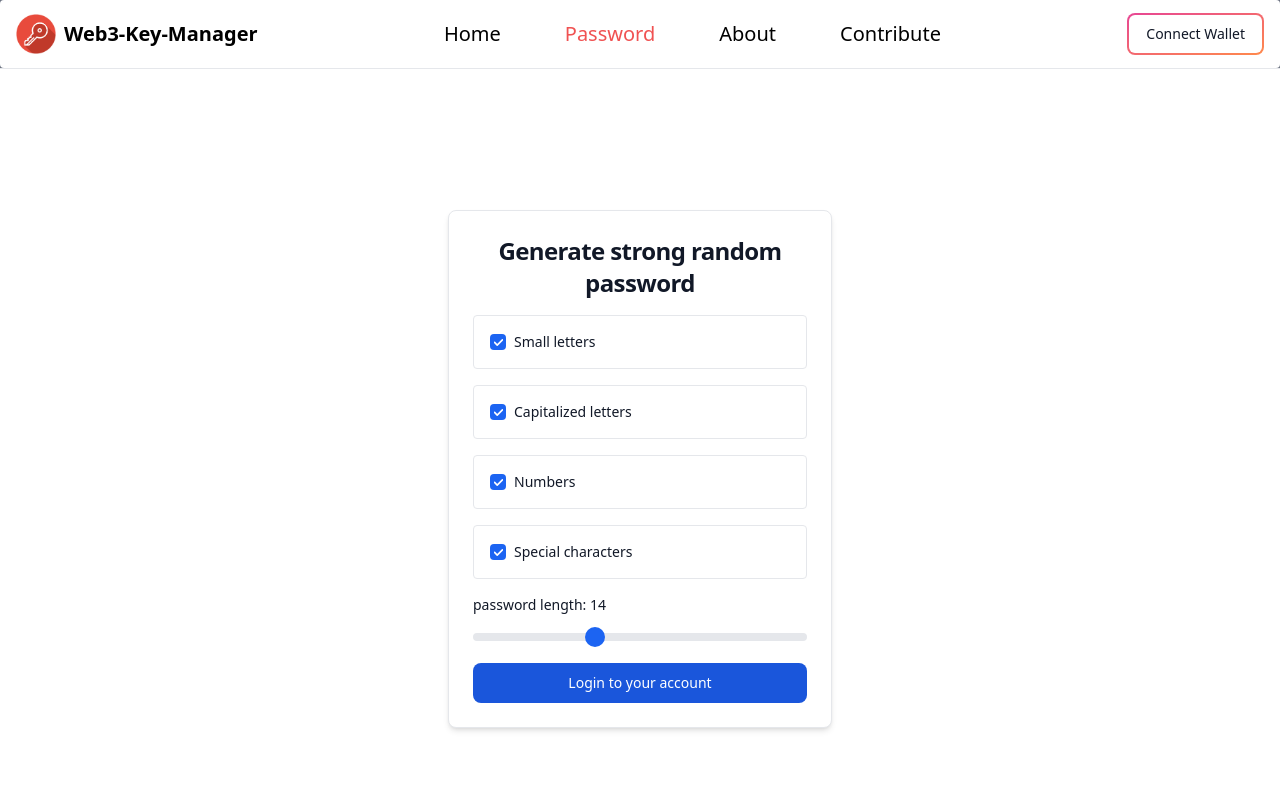
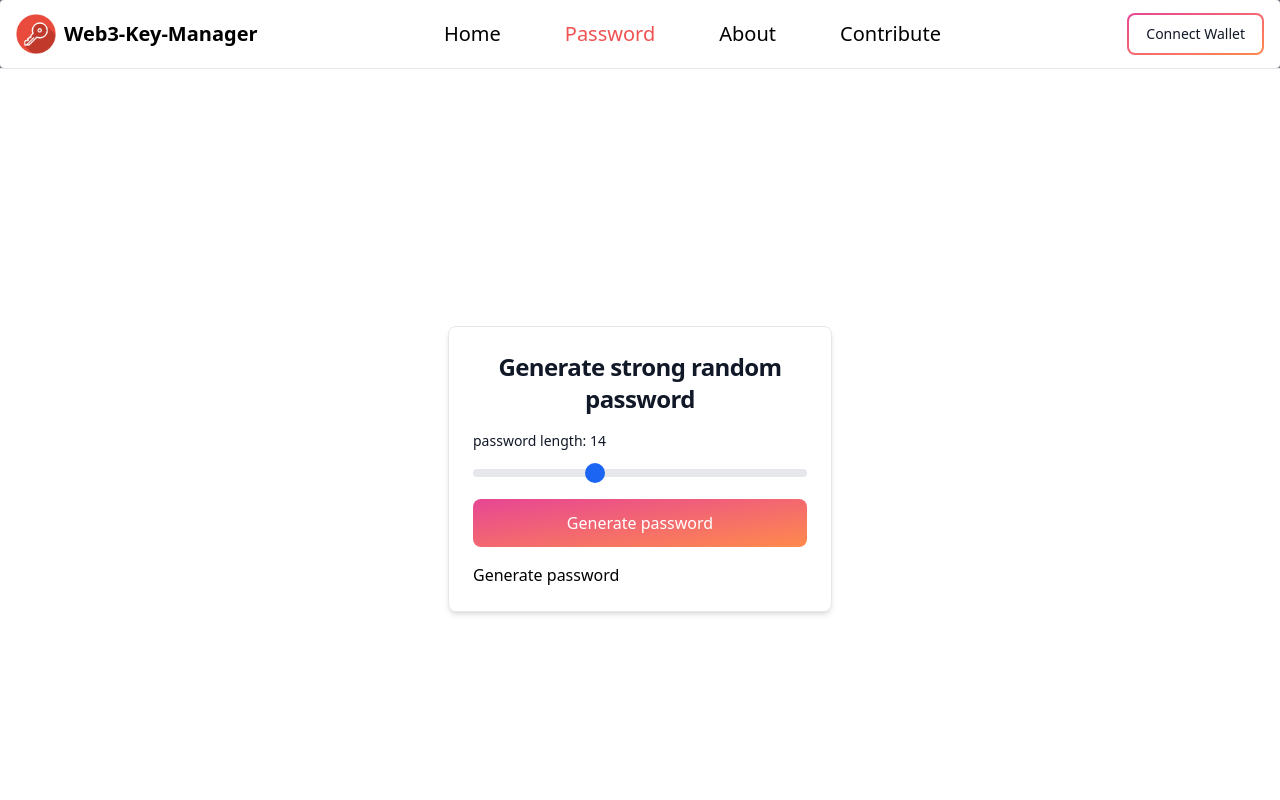
Before and after one commit to deependujha/web3-key-manager, a Next.js app in the folder frontend/: page /password in a window 1280 px wide. Shown: the top 800 px of the page. Built offline with nearby package versions, Linux system fonts and the light colour scheme.

Commit message:
create random password all functionality done

```diff
--- a/frontend/components/password/CreateRandomPassword.jsx
+++ b/frontend/components/password/CreateRandomPassword.jsx
@@ -1,44 +1,34 @@
 import React, { useState } from 'react';
-import { Card } from 'flowbite-react';
+import { Card, Button } from 'flowbite-react';
+import Image from 'next/image';
+
 const SquareBox = () => {
-	let inputData = {
-		small: true,
-		capital: true,
-		numbers: true,
-		special: true,
-		length: '14',
-	};
-	const [input, setInput] = useState(inputData);
+	const [length, setLength] = useState(14);
+	const [password, setPassword] = useState('');
+	const [copytxt, setCopytxt] = useState('copy');
 
-	const handleChange = (event) => {
-		// console.log('trying to change: ', event.target.name);
-		// console.log('new value: ', event.target.value);
-		// console.log('new checked: ', event.target.checked);
+	/* Function to generate combination of password */
+	function generateP() {
+		var pass = '';
+		var str =
+			'ABCDEFGHIJKLMNOPQRSTUVWXYZ' + 'abcdefghijklmnopqrstuvwxyz0123456789@#$';
 
-		// in case of checkboxes, event.target.value is 'on', and the new state info is in: event.target.checked
-		if (event.target.value === 'on') {
-			// if case specifies: the changed variable was a checkbox
-			setInput({ ...input, [event.target.name]: event.target.checked });
-		} else {
-			// else case specifies: the changed variable was the slider
-			setInput({ ...input, [event.target.name]: event.target.value });
+		for (let i = 1; i <= length; i++) {
+			var char = Math.floor(Math.random() * str.length + 1);
+
+			pass += str.charAt(char);
+		}
+
+		setPassword(pass);
+		setCopytxt('copy');
+	}
+
+	const copyPassword = () => {
+		{
+			navigator.clipboard.writeText(password);
+			setCopytxt('copied');
 		}
 	};
-	 /* Function to generate combination of password */
-	 function generateP() {
-		var pass = '';
-		var str = 'ABCDEFGHIJKLMNOPQRSTUVWXYZ' +
-				'abcdefghijklmnopqrstuvwxyz0123456789@#$';
-
-		for (let i = 1; i <= 8; i++) {
-			var char = Math.floor(Math.random()
-						* str.length + 1);
-
-			pass += str.charAt(char)
-		}
-
-		return pass;
-	}
 
 	return (
 		<div>
@@ -48,76 +38,12 @@ const SquareBox = () => {
 						Generate strong random password
 					</h5>
 
-					<div className="flex items-center pl-4 rounded border border-gray-200 dark:border-gray-700">
-						<input
-							checked={input.small}
-							id="bordered-checkbox-1"
-							type="checkbox"
-							onChange={handleChange}
-							name="small"
-							className="w-4 h-4 text-blue-600 bg-gray-100 rounded border-gray-300 focus:ring-blue-500 dark:focus:ring-blue-600 dark:ring-offset-gray-800 focus:ring-2 dark:bg-gray-700 dark:border-gray-600"
-						/>
-						<label
-							htmlFor="bordered-checkbox-1"
-							className="py-4 ml-2 w-full text-sm font-medium text-gray-900 dark:text-gray-300"
-						>
-							Small letters
-						</label>
-					</div>
-					<div className="flex items-center pl-4 rounded border border-gray-200 dark:border-gray-700">
-						<input
-							checked={input.capital}
-							id="bordered-checkbox-2"
-							type="checkbox"
-							onChange={handleChange}
-							name="capital"
-							className="w-4 h-4 text-blue-600 bg-gray-100 rounded border-gray-300 focus:ring-blue-500 dark:focus:ring-blue-600 dark:ring-offset-gray-800 focus:ring-2 dark:bg-gray-700 dark:border-gray-600"
-						/>
-						<label
-							htmlFor="bordered-checkbox-2"
-							className="py-4 ml-2 w-full text-sm font-medium text-gray-900 dark:text-gray-300"
-						>
-							Capitalized letters
-						</label>
-					</div>
-					<div className="flex items-center pl-4 rounded border border-gray-200 dark:border-gray-700">
-						<input
-							id="bordered-checkbox-3"
-							checked={input.numbers}
-							type="checkbox"
-							onChange={handleChange}
-							name="numbers"
-							className="w-4 h-4 text-blue-600 bg-gray-100 rounded border-gray-300 focus:ring-blue-500 dark:focus:ring-blue-600 dark:ring-offset-gray-800 focus:ring-2 dark:bg-gray-700 dark:border-gray-600"
-						/>
-						<label
-							htmlFor="bordered-checkbox-3"
-							className="py-4 ml-2 w-full text-sm font-medium text-gray-900 dark:text-gray-300"
-						>
-							Numbers
-						</label>
-					</div>
-					<div className="flex items-center pl-4 rounded border border-gray-200 dark:border-gray-700">
-						<input
-							checked={input.special}
-							id="bordered-checkbox-4"
-							type="checkbox"
-							name="special"
-							onChange={handleChange}
-							className="w-4 h-4 text-blue-600 bg-gray-100 rounded border-gray-300 focus:ring-blue-500 dark:focus:ring-blue-600 dark:ring-offset-gray-800 focus:ring-2 dark:bg-gray-700 dark:border-gray-600"
-						/>
-						<label
-							htmlFor="bordered-checkbox-4"
-							className="py-4 ml-2 w-full text-sm font-medium text-gray-900 dark:text-gray-300"
-						>
-							Special characters
-						</label>
-					</div>
 					<div>
 						<label
 							htmlFor="minmax-range"
 							className="block mb-2 text-sm font-medium text-gray-900 dark:text-gray-300"
 						>
-							password length: {input.length}
+							password length: {length}
 						</label>
 						<input
 							id="minmax-range"
@@ -125,20 +51,28 @@ const SquareBox = () => {
 							min="4"
 							max="32"
 							name="length"
-							value={input.length}
-							onChange={handleChange}
+							value={length}
+							onChange={(e) => {
+								setLength(e.target.value);
+							}}
 							className="w-full h-2 bg-gray-200 rounded-lg appearance-none cursor-pointer dark:bg-gray-700"
 						/>
 					</div>
-					<button
-						type="submit"
-						onClick={() => {
-							console.log('current value of input field: ', input);
-						}}
-						className="w-full text-white bg-blue-700 hover:bg-blue-800 focus:ring-4 focus:outline-none focus:ring-blue-300 font-medium rounded-lg text-sm px-5 py-2.5 text-center dark:bg-blue-600 dark:hover:bg-blue-700 dark:focus:ring-blue-800"
-					>
-						Login to your account
-					</button>
+					<Button onClick={generateP} size="lg" gradientDuoTone="pinkToOrange">
+						Generate password
+					</Button>
+
+					<div>
+						{password === '' ? 'Generate password' : 'your password is:'}
+					</div>
+					{password !== '' && (
+						<div className="flex justify-between">
+							<span className=""> {password}</span>
+							<Button gradientMonochrome="failure" onClick={copyPassword}>
+								{copytxt}
+							</Button>
+						</div>
+					)}
 				</Card>
 			</div>
 		</div>
```
Also changed, not shown: frontend/public/images/special/copy.svg (added), 1 other file (tests, documents, lock files or other folders).
